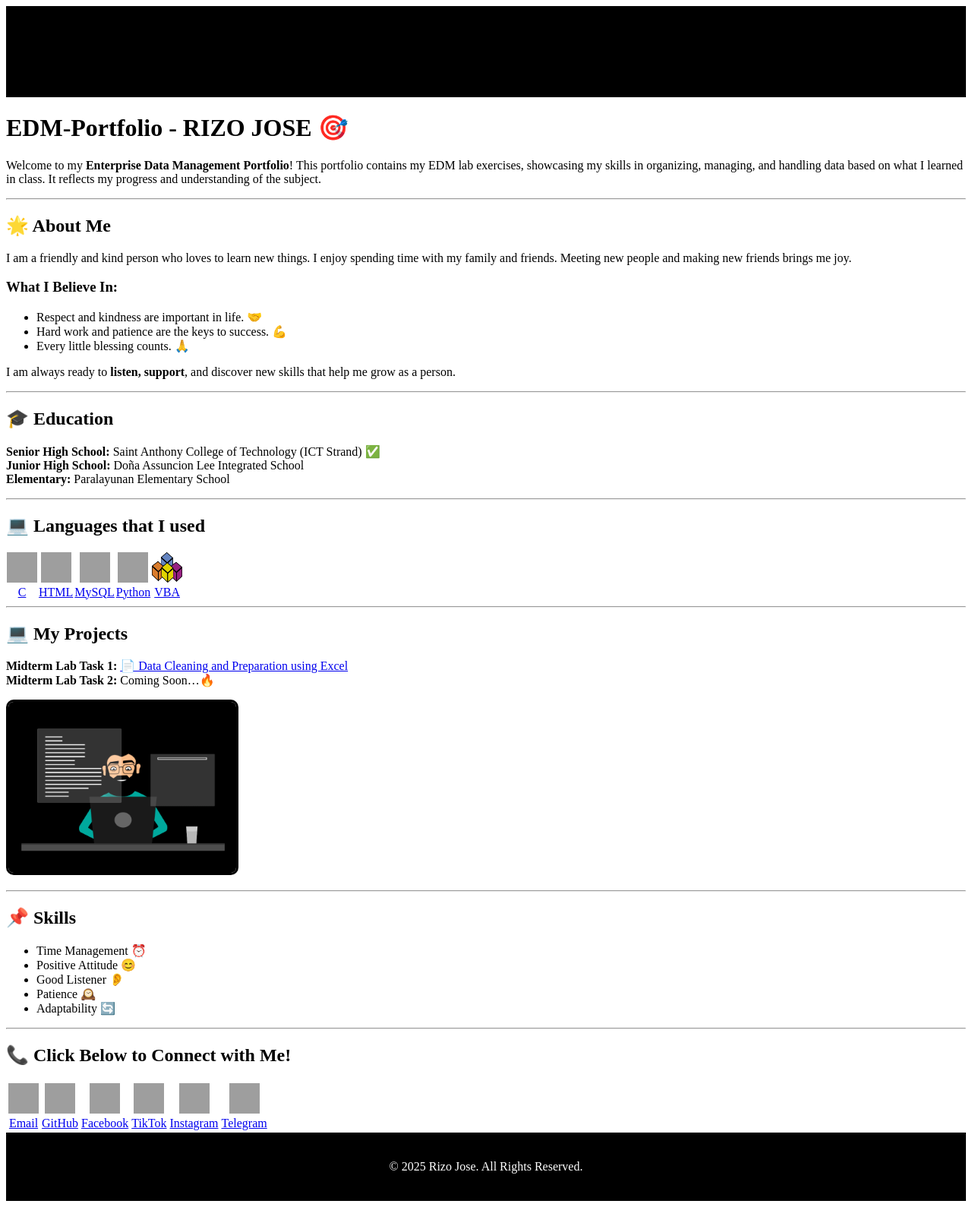
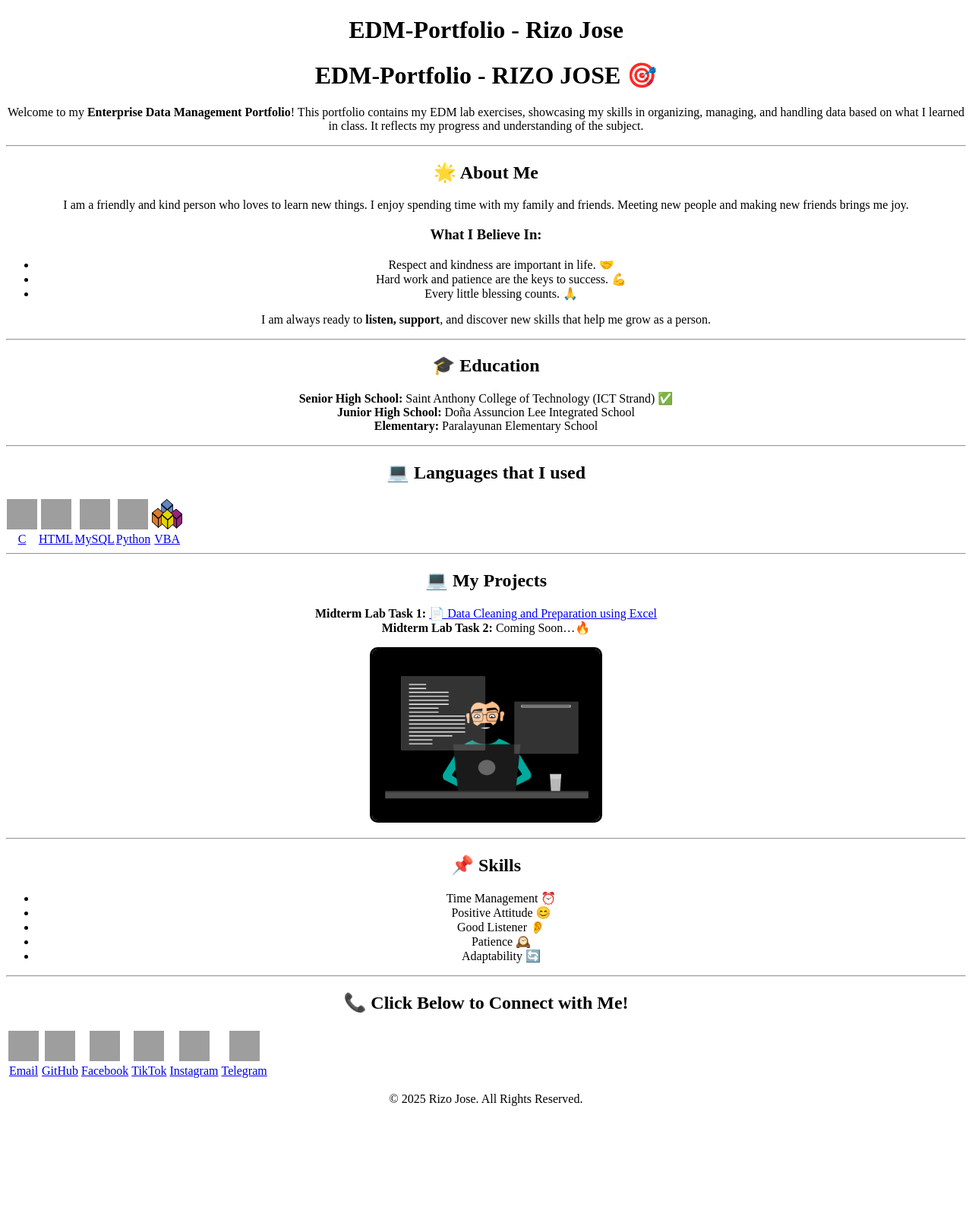
Before and after one commit to Nonchalants/Portfolio, a Jekyll site: the page built from README.md, in a window 1280 px wide. Shown: the whole page at 76% size. Built offline with Jekyll 4.4.1, drawn with Linux system fonts in a browser that asks for light colours; our own code applies the rules of GitHub Pages for plain Markdown files; after the commit the page ends 1472 px from its top, so only the background shows below that; grey boxes are pictures that could not be loaded.

Commit message:
Update style.css

```diff
--- a/assets/css/style.css
+++ b/assets/css/style.css
@@ -1,22 +1,18 @@
-
-.site-header {
-    background-color: black;
-    padding: 20px;
-}
-
-
-.site-footer {
-    background-color: black;
-    padding: 20px;
-    color: white;
+/* Center content */
+body {
     text-align: center;
 }
 
+/* Center the logo */
+.site-logo img {
+    display: block;
+    margin: 0 auto;
+    max-width: 150px; /* Adjust the size as needed */
+}
 
-.site-logo img {
-    width: 100px;
-    border-radius: 50%;
-    position: absolute;
-    top: 10px;
-    left: 20px;
+/* Style the description text */
+.site-description {
+    font-size: 18px;
+    font-weight: bold;
+    color: #ffffff; /* Change the color if needed */
 }
```
